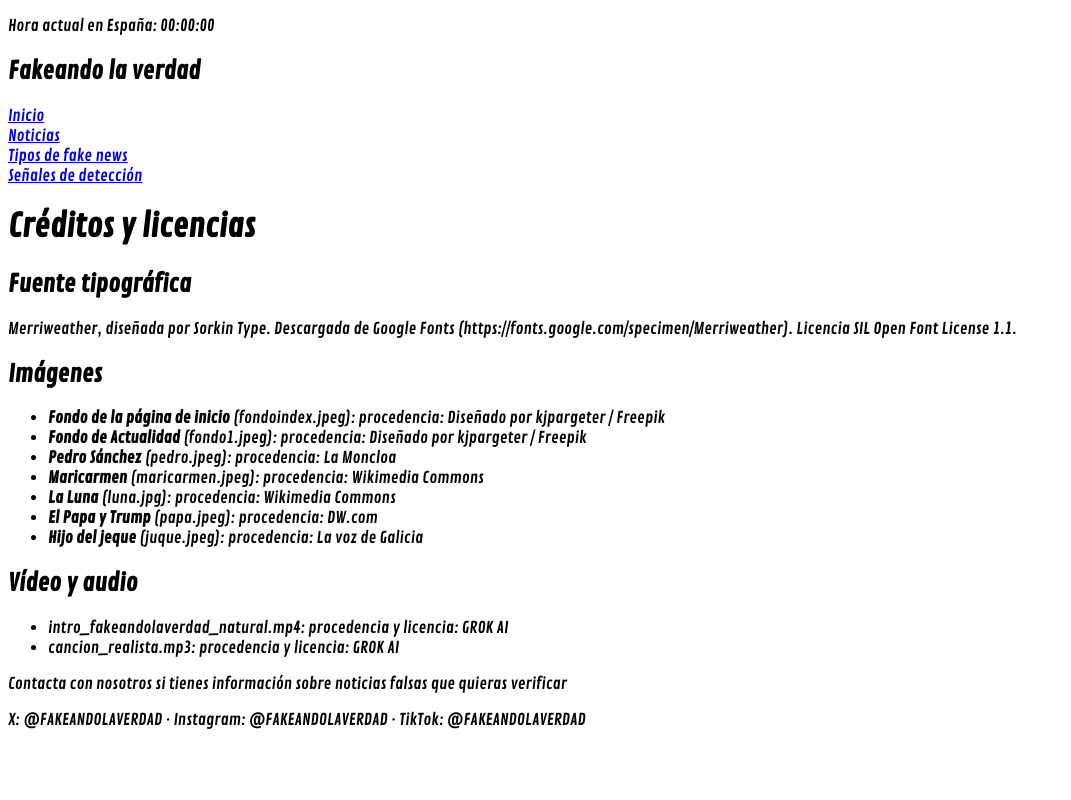
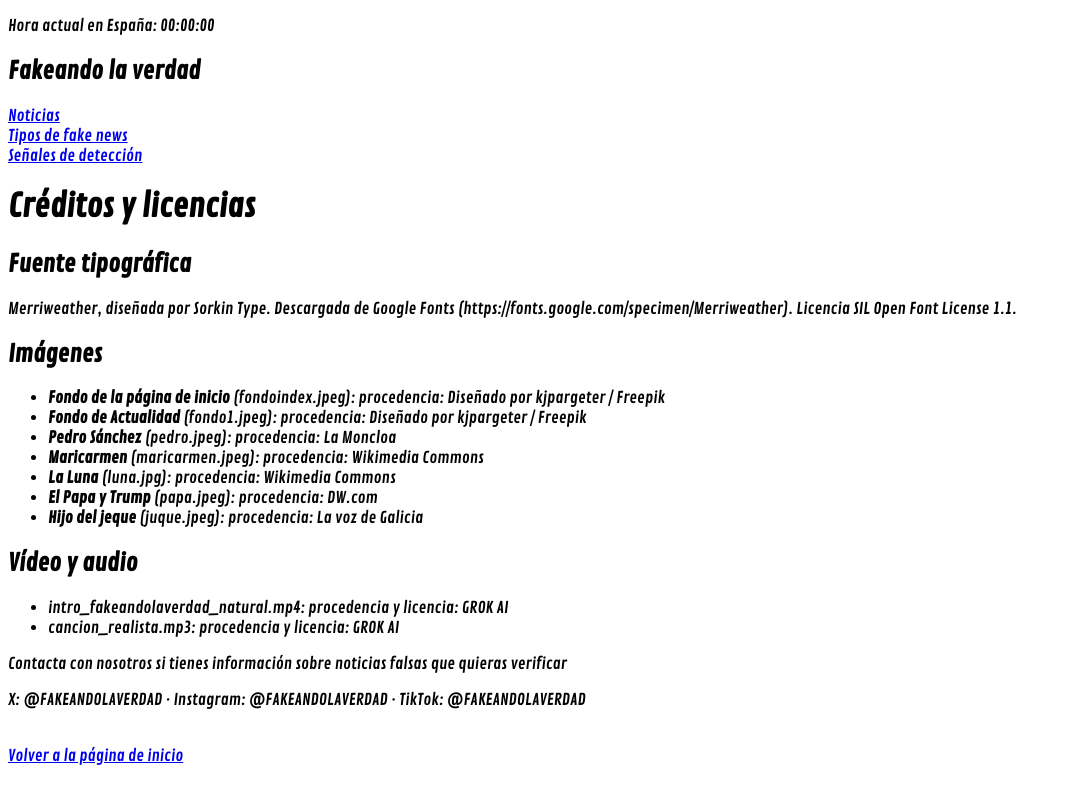
Before and after one commit to albertomoreno2723/fakeandolaverdad, a plain HTML site: page creditos.html in a window 1280 px wide. Shown: the whole page, without its empty margins (0-1071 px from the left). Drawn offline with Linux system fonts and the light colour scheme; a script that the page names is missing.

Commit message:
En la pagina de creditos y en la de index actualizamos enlaces

```diff
--- a/creditos.html
+++ b/creditos.html
@@ -12,8 +12,6 @@
     <p class="reloj">Hora actual en España: <time id="reloj-espana" datetime="00:00:00">00:00:00</time></p>
     <h2 id="titulo-sitio">Fakeando la verdad</h2>
     <nav id="menu">
-      <a class="enlace-menu" href="index.html">Inicio</a>
-      <br>
       <a class="enlace-menu" href="noticiasactuaidad.html">Noticias</a>
       <br>
       <a class="enlace-menu" href="tiposdefakenews.html">Tipos de fake news</a>
@@ -44,6 +42,8 @@
   <footer id="pie">
     <p>Contacta con nosotros si tienes información sobre noticias falsas que quieras verificar</p>
     <p class="redes">X: @FAKEANDOLAVERDAD · Instagram: @FAKEANDOLAVERDAD · TikTok: @FAKEANDOLAVERDAD</p>
+    <br>
+    <nav><a href="index.html">Volver a la página de inicio</a></nav>
   </footer>
 </body>
 </html>
```
Also changed, not shown: index.html (+2 -0 lines).
